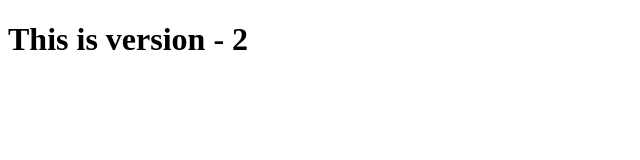
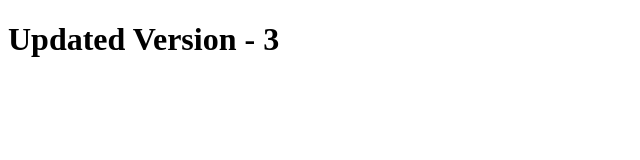
Before and after one commit to MaheshPra2001/my_repo, a plain HTML site: page index.html in a window 1280 px wide. Shown: the whole page, without its empty margins (0-640 px from the left). Drawn offline with Linux system fonts and the light colour scheme.

Commit message:
This is V-3

```diff
--- a/index.html
+++ b/index.html
@@ -6,6 +6,6 @@
     <title>Document</title>
 </head>
 <body>
-    <h1>This is version - 2</h1>
+    <h1>Updated Version - 3</h1>
 </body>
 </html>
```
